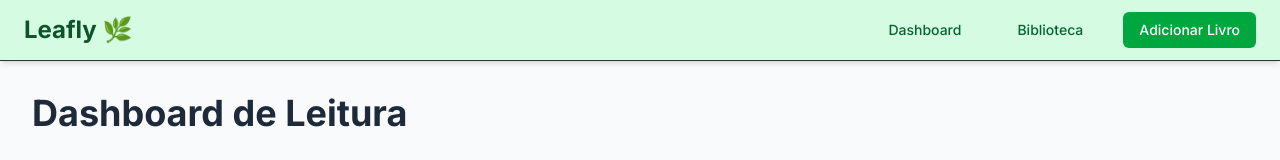
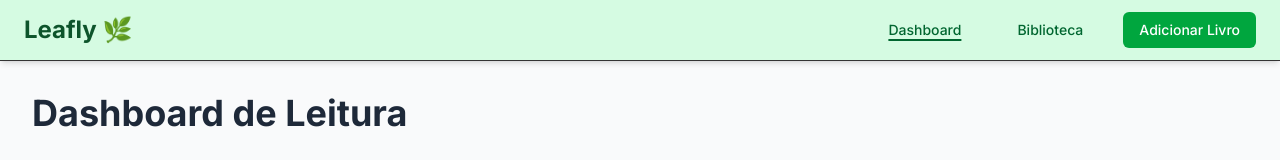
Before and after one commit to LilianMS/BookShelf, a Next.js app: page / in a window 1280 px wide. Shown: the top 160 px of the page. Built offline with nearby package versions, Linux system fonts and the light colour scheme.

Commit message:
:sparkles: fix: define rotas biblioteca e dashboard

```diff
--- a/app/components/navbar.tsx
+++ b/app/components/navbar.tsx
@@ -6,8 +6,8 @@ import { Button } from "@/components/ui/button"
 
 
 const navLinks = [
-  { href: "/dashboard", label: "Dashboard" },
-  { href: "/library", label: "Biblioteca" },
+  { href: "/", label: "Dashboard" },
+  { href: "/livros", label: "Biblioteca" },
 ];
 
 export default function Navbar() {
```
